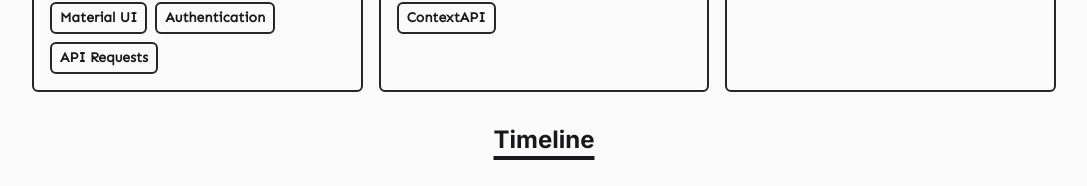
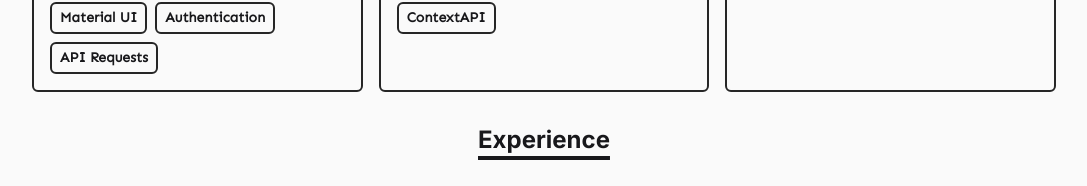
Before and after one commit to amirmccutchen/portfolio-site, a React (Vite) app: page / in a window 1280 px wide. Shown: the part 1020-1206 px from the top of the page, without its empty margins (96-1183 px from the left). Built offline with nearby package versions, Linux system fonts and the light colour scheme.

Commit message:
Update Occupations.jsx

```diff
--- a/src/components/Occupations.jsx
+++ b/src/components/Occupations.jsx
@@ -10,7 +10,7 @@ function Occupations() {
     return (
        <div className="flex flex-col md:flex-row justify-center my-8">
           <div className="w-full md:w-7/12">
-            <Title>Timeline</Title>
+            <Title>Experience</Title>
              {occupations.map(occupation => (
                 <OccupationItem
                    year={occupation.year}
```
